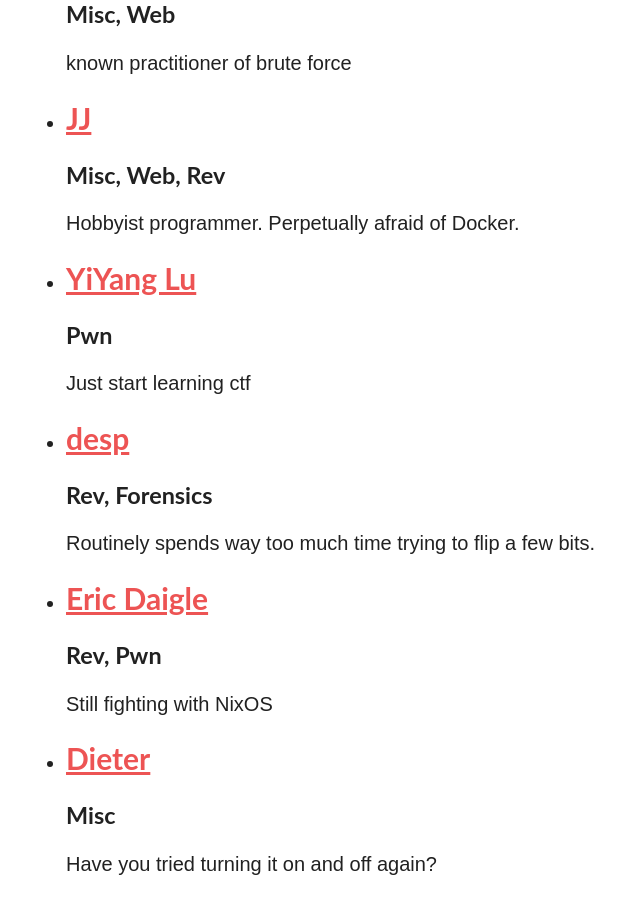
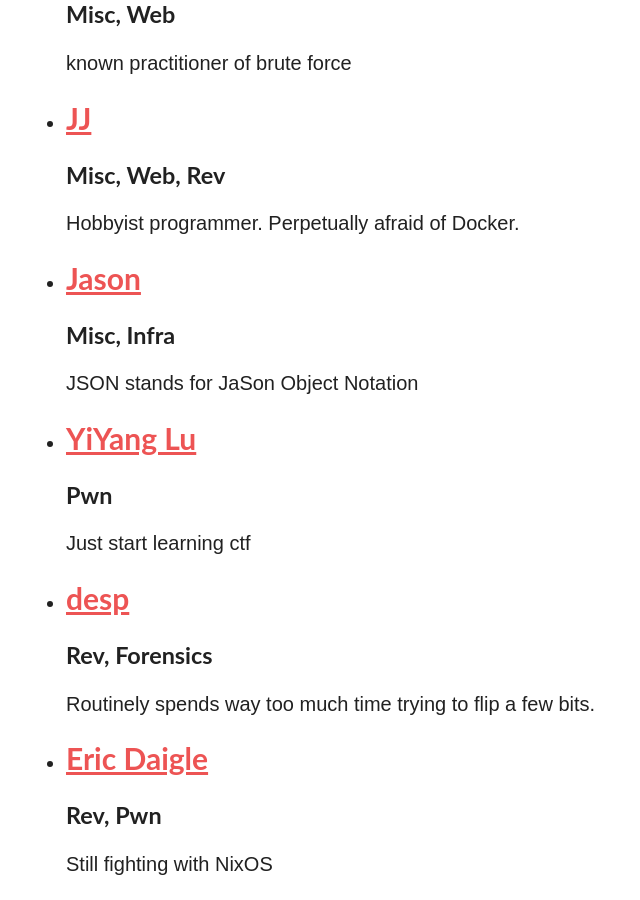
Before and after one commit to ubcctf/ubcctf.github.io, a Jekyll site: the page built from members.html, in a window 1280 px wide and 900 px high, scrolled down 1063 px. Shown: the whole window, without its empty margins (214-854 px from the left). Built offline with Jekyll 4.4.1, drawn with Linux system fonts in a browser that asks for light colours; nearby versions of some CDN libraries; some web fonts are replaced.

Commit message:
Add Jason to authors

```diff
--- /dev/null
+++ b/_authors/argonaut0.md
@@ -0,0 +1,8 @@
+---
+short_name: argonaut0
+name: Jason
+position: Misc, Infra
+website: https://github.com/argonaut0/
+layout: author
+---
+JSON stands for JaSon Object Notation
```
Also changed, not shown: _posts/2024-02-09-flipper-zero.md (+3 -3 lines).
